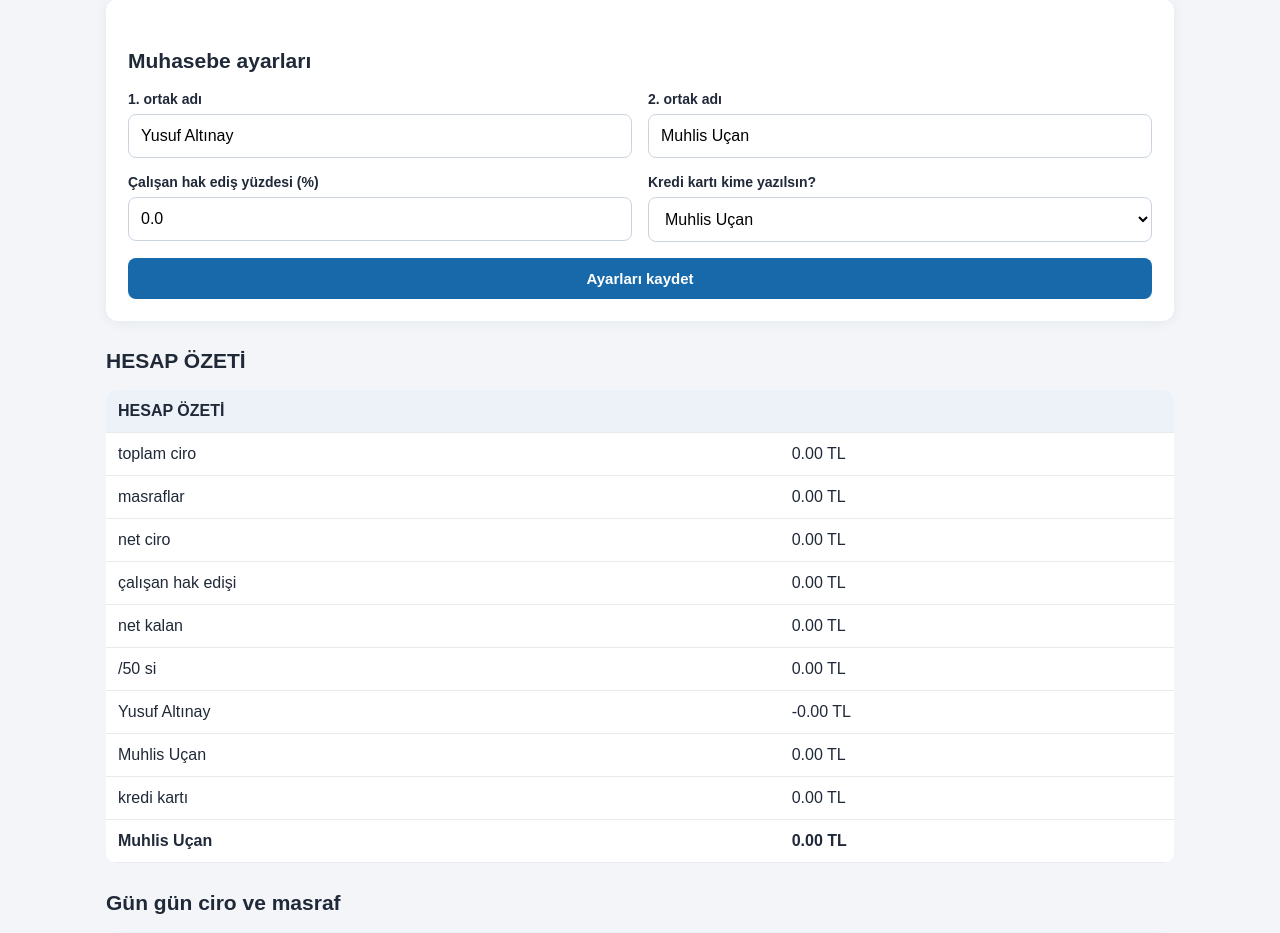
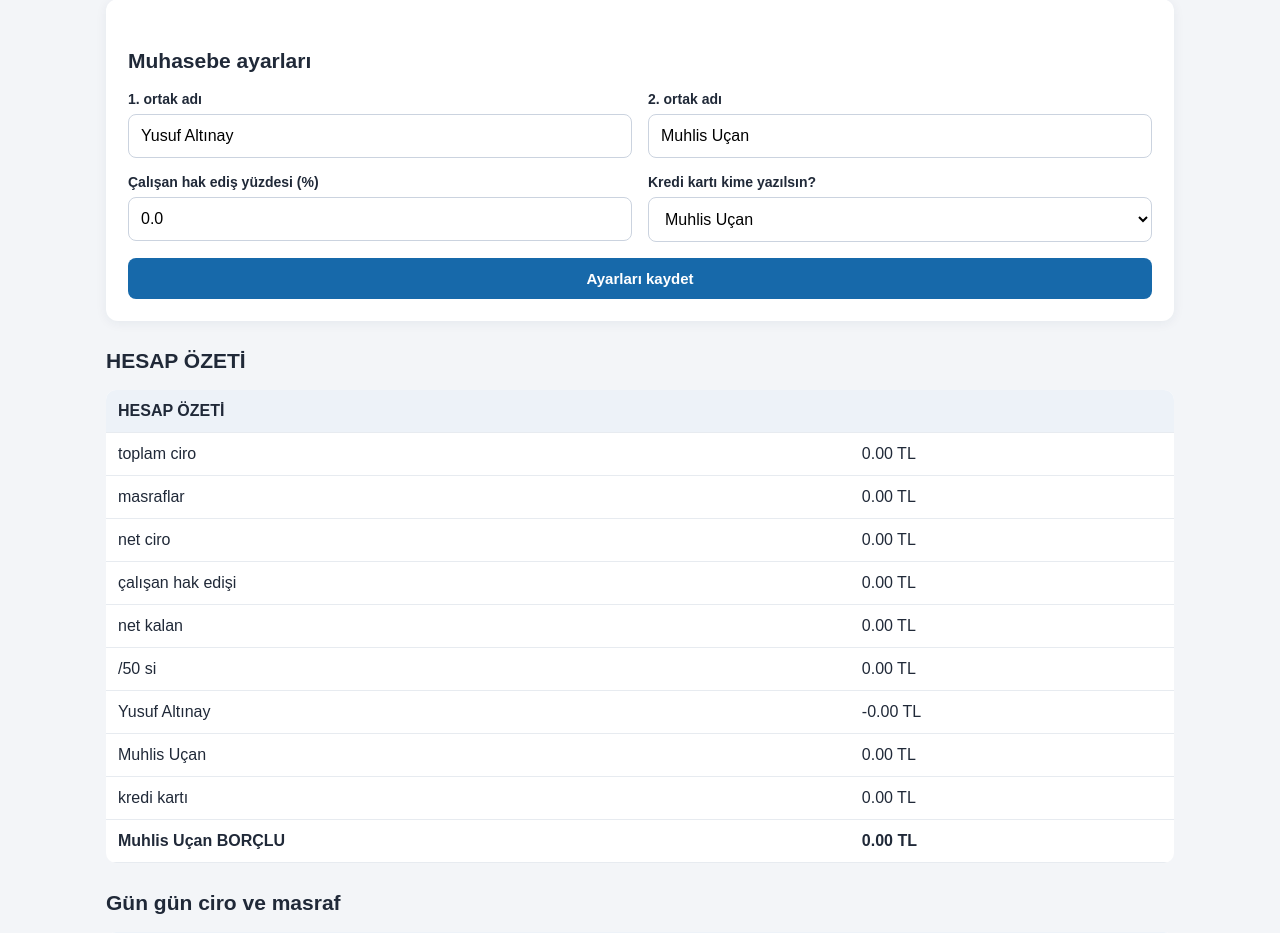
Before and after one commit to yusufaltinay16-pixel/fotografci-satis-sistemi, a Flask app: page /accounting in a window 1280 px wide. Shown: the part 287-1220 px from the top of the page. Run offline with Flask 3, Linux system fonts and the light colour scheme; the visitor is signed in with stand-in values (Sample User, id 1); data comes from the database, SQL or seed files in the repository; data that the repository does not hold is empty; some libraries are stand-ins or nearby versions.

Commit message:
Show BORÇLU beside partner name in same summary cell

```diff
--- a/templates/accounting.html
+++ b/templates/accounting.html
@@ -22,7 +22,7 @@
 <tr><td>{{data.settings.partner1}}</td><td>{{"%.2f"|format(data.p1)}} TL</td></tr>
 <tr><td>{{data.settings.partner2}}</td><td>{{"%.2f"|format(data.p2)}} TL</td></tr>
 <tr><td>kredi kartı</td><td>{{"%.2f"|format(data.card)}} TL</td></tr>
-<tr><td><strong>{{data.debtor_name}}</strong></td><td><strong>{{"%.2f"|format(data.debtor_amount)}} TL</strong></td></tr>
+<tr><td><strong>{{data.debtor_name}} BORÇLU</strong></td><td><strong>{{"%.2f"|format(data.debtor_amount)}} TL</strong></td></tr>
 </table></div>
 
 <h2>Gün gün ciro ve masraf</h2><div class="tablewrap"><table><tr><th>Tarih</th><th>Ciro</th><th>Masraf</th><th>Masraf sonrası</th><th>Çalışan</th><th>Ortak başı</th></tr>
```
